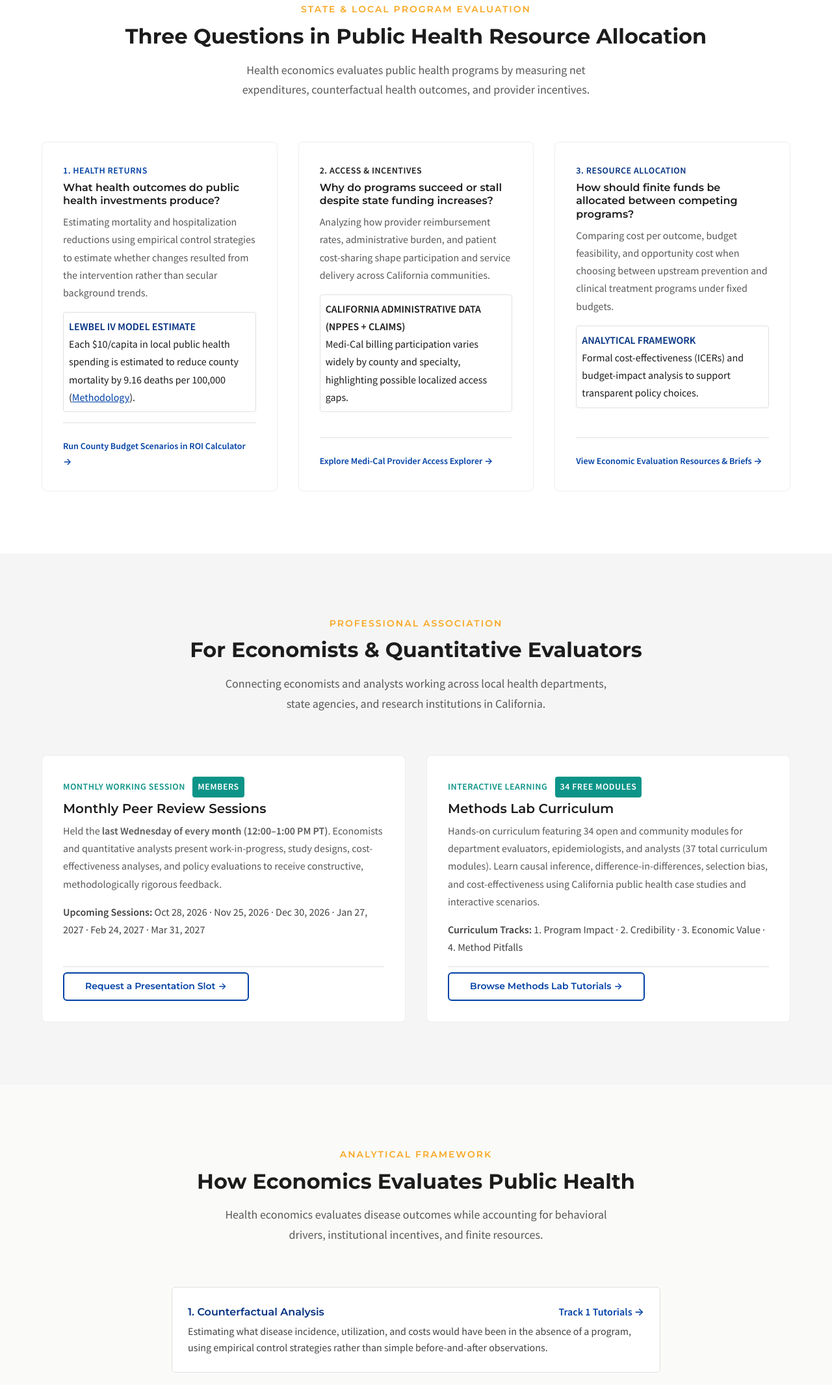
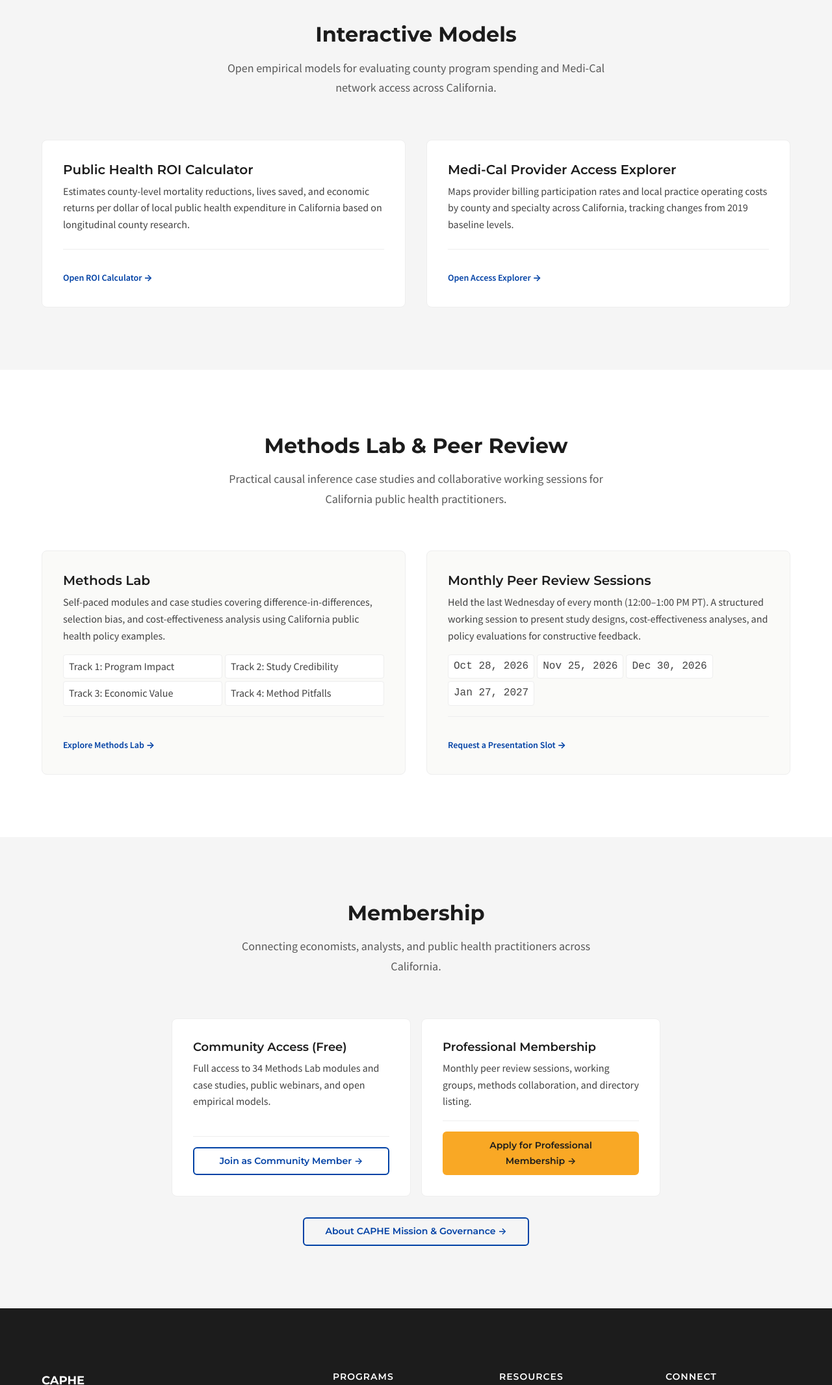
Before and after one commit to dphdame/caphe-website, a website: page public/index.html in a window 1280 px wide. Shown: the part 548-2679 px from the top of the page at 65% size. Drawn offline with Linux system fonts and the light colour scheme.

Commit message:
Streamline homepage architecture to Interactive Models, Methods Lab, and Membership

```diff
--- a/public/index.html
+++ b/public/index.html
@@ -162,217 +162,162 @@
     <div class="container">
       <div class="hero-content hero-content-centered">
         <div class="hero-eyebrow">California Association of Public Health Economists</div>
-        <h1 class="hero-title">Health Economics in California Public Health</h1>
+        <h1 class="hero-title">Health Economics for California Public Health</h1>
         <p class="hero-subtitle">
-          Translating economic evaluation, program costs, and counterfactual health outcomes into state and local public health decisions.
+          Better public health decisions draw on many kinds of evidence. CAPHE brings economists and public health colleagues together to develop methods, share tools, and learn from work across California.
         </p>
         <div style="display: flex; gap: var(--space-md); justify-content: center; flex-wrap: wrap; margin-top: var(--space-lg);">
-          <a href="#policy-evidence" class="btn btn-accent btn-large">Explore Policy Evidence &amp; Tools →</a>
-          <a href="#practitioner-network" class="btn btn-outline-light btn-large">Peer Review &amp; Methods Lab →</a>
+          <a href="#interactive-models" class="btn btn-accent btn-large">Explore Interactive Models →</a>
+          <a href="#membership" class="btn btn-outline-light btn-large">Join the CAPHE Community →</a>
         </div>
       </div>
     </div>
   </section>
 
-  <!-- Section 1: Public Health Economics in Practice -->
-  <section class="section" id="policy-evidence">
+  <!-- Section 1: Interactive Models -->
+  <section class="section section-alt" id="interactive-models">
     <div class="container">
       <div class="section-header text-center">
-        <div class="section-eyebrow">State &amp; Local Program Evaluation</div>
-        <h2 class="section-title">Three Questions in Public Health Resource Allocation</h2>
+        <h2 class="section-title">Interactive Models</h2>
         <p class="section-subtitle">
-          Health economics evaluates public health programs by measuring net expenditures, counterfactual health outcomes, and provider incentives.
+          Open empirical models for evaluating county program spending and Medi-Cal network access across California.
         </p>
       </div>
 
-      <div class="cards-grid cards-grid-3">
-        <!-- Question 1: Health Returns -->
+      <div class="cards-grid cards-grid-2">
+        <!-- Model 1: ROI Calculator -->
         <div class="card" style="display: flex; flex-direction: column; justify-content: space-between;">
           <div>
-            <div class="event-type" style="color: var(--color-primary); font-weight: 600;">1. Health Returns</div>
-            <h3 class="card-title" style="margin-top: var(--space-xs); font-size: var(--font-size-md);">
-              What health outcomes do public health investments produce?
+            <h3 class="card-title" style="margin-top: 0; font-size: var(--font-size-xl);">
+              Public Health ROI Calculator
             </h3>
-            <p class="card-text">
-              Estimating mortality and hospitalization reductions using empirical control strategies to estimate whether changes resulted from the intervention rather than secular background trends.
+            <p class="card-text" style="color: var(--color-text-secondary); margin-bottom: var(--space-lg); line-height: 1.6;">
+              Estimates county-level mortality reductions, lives saved, and economic returns per dollar of local public health expenditure in California based on longitudinal county research.
             </p>
-            <div style="background: var(--color-warm); border: 1px solid var(--color-border); border-radius: var(--radius-sm); padding: var(--space-sm); margin: var(--space-md) 0;">
-              <strong style="font-size: var(--font-size-xs); color: var(--color-primary-dark); display: block; text-transform: uppercase;">Lewbel IV Model Estimate</strong>
-              <span style="font-size: var(--font-size-xs); color: var(--color-text);">Each $10/capita in local public health spending is estimated to reduce county mortality by 9.16 deaths per 100,000 (<a href="/tools/lha-calculator/methodology" style="color: var(--color-primary); text-decoration: underline;">Methodology</a>).</span>
-            </div>
           </div>
-          <div style="padding-top: var(--space-sm); border-top: 1px solid var(--color-border);">
-            <a href="/tools/lha-calculator" class="card-link font-semibold">Run County Budget Scenarios in ROI Calculator →</a>
+          <div style="padding-top: var(--space-md); border-top: 1px solid var(--color-border-light);">
+            <a href="/tools/lha-calculator" class="card-link font-semibold" style="color: var(--color-primary); font-weight: 700;">Open ROI Calculator →</a>
           </div>
         </div>
 
-        <!-- Question 2: Provider Participation & Access -->
+        <!-- Model 2: Access Explorer -->
         <div class="card" style="display: flex; flex-direction: column; justify-content: space-between;">
           <div>
-            <div class="event-type" style="color: var(--color-secondary); font-weight: 600;">2. Access &amp; Incentives</div>
-            <h3 class="card-title" style="margin-top: var(--space-xs); font-size: var(--font-size-md);">
-              Why do programs succeed or stall despite state funding increases?
+            <h3 class="card-title" style="margin-top: 0; font-size: var(--font-size-xl);">
+              Medi-Cal Provider Access Explorer
             </h3>
-            <p class="card-text">
-              Analyzing how provider reimbursement rates, administrative burden, and patient cost-sharing shape participation and service delivery across California communities.
+            <p class="card-text" style="color: var(--color-text-secondary); margin-bottom: var(--space-lg); line-height: 1.6;">
+              Maps provider billing participation rates and local practice operating costs by county and specialty across California, tracking changes from 2019 baseline levels.
             </p>
-            <div style="background: var(--color-warm); border: 1px solid var(--color-border); border-radius: var(--radius-sm); padding: var(--space-sm); margin: var(--space-md) 0;">
-              <strong style="font-size: var(--font-size-xs); color: var(--color-secondary); display: block; text-transform: uppercase;">California Administrative Data (NPPES + Claims)</strong>
-              <span style="font-size: var(--font-size-xs); color: var(--color-text);">Medi-Cal billing participation varies widely by county and specialty, highlighting possible localized access gaps.</span>
-            </div>
           </div>
-          <div style="padding-top: var(--space-sm); border-top: 1px solid var(--color-border);">
-            <a href="/tools/access-explorer" class="card-link font-semibold">Explore Medi-Cal Provider Access Explorer →</a>
-          </div>
-        </div>
-
-        <!-- Question 3: Trade-Offs & Allocation -->
-        <div class="card" style="display: flex; flex-direction: column; justify-content: space-between;">
-          <div>
-            <div class="event-type" style="color: var(--color-primary-dark); font-weight: 600;">3. Resource Allocation</div>
-            <h3 class="card-title" style="margin-top: var(--space-xs); font-size: var(--font-size-md);">
-              How should finite funds be allocated between competing programs?
-            </h3>
-            <p class="card-text">
-              Comparing cost per outcome, budget feasibility, and opportunity cost when choosing between upstream prevention and clinical treatment programs under fixed budgets.
-            </p>
-            <div style="background: var(--color-warm); border: 1px solid var(--color-border); border-radius: var(--radius-sm); padding: var(--space-sm); margin: var(--space-md) 0;">
-              <strong style="font-size: var(--font-size-xs); color: var(--color-primary-dark); display: block; text-transform: uppercase;">Analytical Framework</strong>
-              <span style="font-size: var(--font-size-xs); color: var(--color-text);">Formal cost-effectiveness (ICERs) and budget-impact analysis to support transparent policy choices.</span>
-            </div>
-          </div>
-          <div style="padding-top: var(--space-sm); border-top: 1px solid var(--color-border);">
-            <a href="/resources" class="card-link font-semibold">View Economic Evaluation Resources &amp; Briefs →</a>
+          <div style="padding-top: var(--space-md); border-top: 1px solid var(--color-border-light);">
+            <a href="/tools/access-explorer" class="card-link font-semibold" style="color: var(--color-primary); font-weight: 700;">Open Access Explorer →</a>
           </div>
         </div>
       </div>
     </div>
   </section>
 
-  <!-- Section 2: Professional Association & Working Groups -->
-  <section class="section section-alt" id="practitioner-network">
+  <!-- Section 2: Methods Lab & Peer Review -->
+  <section class="section" id="methods-and-community">
     <div class="container">
-      <div class="section-header">
-        <div class="section-eyebrow">Professional Association</div>
-        <h2 class="section-title">For Economists &amp; Quantitative Evaluators</h2>
+      <div class="section-header text-center">
+        <h2 class="section-title">Methods Lab &amp; Peer Review</h2>
         <p class="section-subtitle">
-          Connecting economists and analysts working across local health departments, state agencies, and research institutions in California.
+          Practical causal inference case studies and collaborative working sessions for California public health practitioners.
         </p>
       </div>
 
       <div class="cards-grid cards-grid-2">
-        <!-- Peer Review Card -->
-        <div class="card" style="display: flex; flex-direction: column; justify-content: space-between;">
+        <!-- Methods Lab Card -->
+        <div class="card" style="display: flex; flex-direction: column; justify-content: space-between; background: var(--color-bg-warm);">
           <div>
-            <div class="event-type">Monthly Working Session <span class="event-badge event-badge-free">Members</span></div>
-            <h3 class="card-title" style="margin-top: var(--space-xs);">Monthly Peer Review Sessions</h3>
-            <p class="card-text">
-              Held the <strong>last Wednesday of every month (12:00–1:00 PM PT)</strong>. Economists and quantitative analysts present work-in-progress, study designs, cost-effectiveness analyses, and policy evaluations to receive constructive, methodologically rigorous feedback.
+            <h3 class="card-title" style="margin-top: 0; font-size: var(--font-size-xl);">
+              Methods Lab
+            </h3>
+            <p class="card-text" style="color: var(--color-text-secondary); margin-bottom: var(--space-md); line-height: 1.6;">
+              Self-paced modules and case studies covering difference-in-differences, selection bias, and cost-effectiveness analysis using California public health policy examples.
             </p>
-            <div style="margin: var(--space-md) 0; font-size: var(--font-size-xs); color: var(--color-text-secondary);">
-              <strong>Upcoming Sessions:</strong> Oct 28, 2026 &middot; Nov 25, 2026 &middot; Dec 30, 2026 &middot; Jan 27, 2027 &middot; Feb 24, 2027 &middot; Mar 31, 2027
+            <div style="display: grid; grid-template-columns: 1fr 1fr; gap: var(--space-xs); margin-bottom: var(--space-md); font-size: var(--font-size-xs); color: var(--color-text-secondary);">
+              <div style="background: white; padding: var(--space-xs) var(--space-sm); border-radius: var(--radius-sm); border: 1px solid var(--color-border-light);">Track 1: Program Impact</div>
+              <div style="background: white; padding: var(--space-xs) var(--space-sm); border-radius: var(--radius-sm); border: 1px solid var(--color-border-light);">Track 2: Study Credibility</div>
+              <div style="background: white; padding: var(--space-xs) var(--space-sm); border-radius: var(--radius-sm); border: 1px solid var(--color-border-light);">Track 3: Economic Value</div>
+              <div style="background: white; padding: var(--space-xs) var(--space-sm); border-radius: var(--radius-sm); border: 1px solid var(--color-border-light);">Track 4: Method Pitfalls</div>
             </div>
           </div>
-          <div style="padding-top: var(--space-sm); border-top: 1px solid var(--color-border);">
-            <a href="/peer-review" class="btn btn-outline-dark">Request a Presentation Slot →</a>
+          <div style="padding-top: var(--space-md); border-top: 1px solid var(--color-border-light);">
+            <a href="/methods-lab" class="card-link font-semibold" style="color: var(--color-primary); font-weight: 700;">Explore Methods Lab →</a>
           </div>
         </div>
 
-        <!-- Methods Lab Card -->
-        <div class="card" style="display: flex; flex-direction: column; justify-content: space-between;">
+        <!-- Peer Review Card -->
+        <div class="card" style="display: flex; flex-direction: column; justify-content: space-between; background: var(--color-bg-warm);">
           <div>
-            <div class="event-type">Interactive Learning <span class="event-badge event-badge-free">34 Free Modules</span></div>
-            <h3 class="card-title" style="margin-top: var(--space-xs);">Methods Lab Curriculum</h3>
-            <p class="card-text">
-              Hands-on curriculum featuring 34 open and community modules for department evaluators, epidemiologists, and analysts (37 total curriculum modules). Learn causal inference, difference-in-differences, selection bias, and cost-effectiveness using California public health case studies and interactive scenarios.
+            <h3 class="card-title" style="margin-top: 0; font-size: var(--font-size-xl);">
+              Monthly Peer Review Sessions
+            </h3>
+            <p class="card-text" style="color: var(--color-text-secondary); margin-bottom: var(--space-md); line-height: 1.6;">
+              Held the last Wednesday of every month (12:00–1:00 PM PT). A structured working session to present study designs, cost-effectiveness analyses, and policy evaluations for constructive feedback.
             </p>
-            <div style="margin: var(--space-md) 0; font-size: var(--font-size-xs); color: var(--color-text-secondary);">
-              <strong>Curriculum Tracks:</strong> 1. Program Impact &middot; 2. Credibility &middot; 3. Economic Value &middot; 4. Method Pitfalls
+            <div style="display: flex; flex-wrap: wrap; gap: var(--space-xs); margin-bottom: var(--space-md); font-size: var(--font-size-xs); font-family: monospace; color: var(--color-text-secondary);">
+              <span style="background: white; padding: var(--space-xs) var(--space-sm); border-radius: var(--radius-sm); border: 1px solid var(--color-border-light);">Oct 28, 2026</span>
+              <span style="background: white; padding: var(--space-xs) var(--space-sm); border-radius: var(--radius-sm); border: 1px solid var(--color-border-light);">Nov 25, 2026</span>
+              <span style="background: white; padding: var(--space-xs) var(--space-sm); border-radius: var(--radius-sm); border: 1px solid var(--color-border-light);">Dec 30, 2026</span>
+              <span style="background: white; padding: var(--space-xs) var(--space-sm); border-radius: var(--radius-sm); border: 1px solid var(--color-border-light);">Jan 27, 2027</span>
             </div>
           </div>
-          <div style="padding-top: var(--space-sm); border-top: 1px solid var(--color-border);">
-            <a href="/methods-lab" class="btn btn-outline-dark">Browse Methods Lab Tutorials →</a>
+          <div style="padding-top: var(--space-md); border-top: 1px solid var(--color-border-light);">
+            <a href="/peer-review" class="card-link font-semibold" style="color: var(--color-primary); font-weight: 700;">Request a Presentation Slot →</a>
           </div>
         </div>
       </div>
     </div>
   </section>
 
-  <!-- Section 3: Analytical Framework Section -->
-  <section class="section section-warm">
-    <div class="container container-narrow">
-      <div class="section-header text-center">
-        <div class="section-eyebrow">Analytical Framework</div>
-        <h2 class="section-title">How Economics Evaluates Public Health</h2>
+  <!-- Section 3: Membership -->
+  <section class="section section-alt" id="membership">
+    <div class="container container-narrow text-center">
+      <div class="section-header">
+        <h2 class="section-title">Membership</h2>
         <p class="section-subtitle">
-          Health economics evaluates disease outcomes while accounting for behavioral drivers, institutional incentives, and finite resources.
+          Connecting economists, analysts, and public health practitioners across California.
         </p>
       </div>
 
-      <div class="framework-grid" style="display: grid; gap: var(--space-lg); margin-top: var(--space-lg);">
-        <div class="framework-item" style="background: white; border: 1px solid var(--color-border); border-radius: var(--radius-md); padding: var(--space-lg);">
-          <div style="display: flex; justify-content: space-between; align-items: baseline; margin-bottom: var(--space-xs);">
-            <h3 style="font-size: var(--font-size-md); margin: 0; color: var(--color-primary-dark);">1. Counterfactual Analysis</h3>
-            <a href="/methods-lab#track-1" style="font-size: var(--font-size-xs); color: var(--color-primary); font-weight: 600;">Track 1 Tutorials →</a>
+      <div style="display: grid; grid-template-columns: repeat(auto-fit, minmax(260px, 1fr)); gap: var(--space-md); margin-bottom: var(--space-xl); text-align: left;">
+        <!-- Community Access -->
+        <div class="card" style="display: flex; flex-direction: column; justify-content: space-between;">
+          <div>
+            <h3 class="card-title" style="margin-top: 0; font-size: var(--font-size-lg);">
+              Community Access (Free)
+            </h3>
+            <p class="card-text" style="color: var(--color-text-secondary); margin-bottom: var(--space-md); line-height: 1.6;">
+              Full access to 34 Methods Lab modules and case studies, public webinars, and open empirical models.
+            </p>
           </div>
-          <p style="margin: 0; color: var(--color-text-secondary); line-height: 1.6;">
-            Estimating what disease incidence, utilization, and costs would have been in the absence of a program, using empirical control strategies rather than simple before-and-after observations.
-          </p>
+          <div style="padding-top: var(--space-md); border-top: 1px solid var(--color-border-light);">
+            <a href="/membership/community" class="btn btn-outline-dark" style="width: 100%; text-align: center;">Join as Community Member →</a>
+          </div>
         </div>
-        <div class="framework-item" style="background: white; border: 1px solid var(--color-border); border-radius: var(--radius-md); padding: var(--space-lg);">
-          <div style="display: flex; justify-content: space-between; align-items: baseline; margin-bottom: var(--space-xs);">
-            <h3 style="font-size: var(--font-size-md); margin: 0; color: var(--color-primary-dark);">2. Incentives &amp; Behavioral Drivers</h3>
-            <a href="/methods-lab#track-2" style="font-size: var(--font-size-xs); color: var(--color-primary); font-weight: 600;">Track 2 Tutorials →</a>
+
+        <!-- Professional Membership -->
+        <div class="card" style="display: flex; flex-direction: column; justify-content: space-between;">
+          <div>
+            <h3 class="card-title" style="margin-top: 0; font-size: var(--font-size-lg);">
+              Professional Membership
+            </h3>
+            <p class="card-text" style="color: var(--color-text-secondary); margin-bottom: var(--space-md); line-height: 1.6;">
+              Monthly peer review sessions, working groups, methods collaboration, and directory listing.
+            </p>
           </div>
-          <p style="margin: 0; color: var(--color-text-secondary); line-height: 1.6;">
-            Analyzing how provider reimbursement, patient cost-sharing, and organizational constraints drive program uptake and health outcomes across California communities.
-          </p>
-        </div>
-        <div class="framework-item" style="background: white; border: 1px solid var(--color-border); border-radius: var(--radius-md); padding: var(--space-lg);">
-          <div style="display: flex; justify-content: space-between; align-items: baseline; margin-bottom: var(--space-xs);">
-            <h3 style="font-size: var(--font-size-md); margin: 0; color: var(--color-primary-dark);">3. Resource Constraints &amp; Scale</h3>
-            <a href="/methods-lab#track-3" style="font-size: var(--font-size-xs); color: var(--color-primary); font-weight: 600;">Track 3 Tutorials →</a>
+          <div style="padding-top: var(--space-md); border-top: 1px solid var(--color-border-light);">
+            <a href="/membership/professional" class="btn btn-primary" style="width: 100%; text-align: center;">Apply for Professional Membership →</a>
           </div>
-          <p style="margin: 0; color: var(--color-text-secondary); line-height: 1.6;">
-            Evaluating fixed versus variable costs, workforce capacity, and budget impact when scaling pilot interventions to jurisdiction-wide or statewide programs.
-          </p>
-        </div>
-      </div>
-    </div>
-  </section>
-
-  <!-- Section 4: Mission & Membership Gateways -->
-  <section class="section" id="mission">
-    <div class="container container-narrow text-center">
-      <div class="section-eyebrow">About CAPHE</div>
-      <h2 class="section-title">Supporting Economic Analysis in California Public Health</h2>
-      <p style="font-size: var(--font-size-lg); line-height: 1.8; color: var(--color-text-secondary);">
-        CAPHE is a professional association for economists, evaluators, and analysts working in California public health.
-        Through monthly peer review, interactive methods labs, and working groups, we support practical economic analysis
-        across state agencies and local health departments.
-      </p>
-
-      <div style="display: grid; grid-template-columns: repeat(auto-fit, minmax(260px, 1fr)); gap: var(--space-md); margin: var(--space-xl) 0; text-align: left;">
-        <div style="background: var(--color-surface); border: 1px solid var(--color-border); border-radius: var(--radius-md); padding: var(--space-lg);">
-          <span style="font-size: var(--font-size-xs); font-weight: 700; color: #2e7d32; text-transform: uppercase;">Community Member</span>
-          <h3 style="font-size: var(--font-size-md); margin: var(--space-xs) 0;">For Public Health Staff</h3>
-          <p style="font-size: var(--font-size-sm); color: var(--color-text-secondary); margin-bottom: var(--space-md);">
-            Free access to 34 open and community Methods Lab modules, public webinar series, and analytical tools.
-          </p>
-          <a href="/membership/community" class="btn btn-outline-dark" style="width: 100%; text-align: center;">Join Free as Community Member →</a>
-        </div>
-        <div style="background: var(--color-surface); border: 1px solid var(--color-border); border-radius: var(--radius-md); padding: var(--space-lg);">
-          <span style="font-size: var(--font-size-xs); font-weight: 700; color: #7b1fa2; text-transform: uppercase;">Professional Member</span>
-          <h3 style="font-size: var(--font-size-md); margin: var(--space-xs) 0;">For Trained Economists</h3>
-          <p style="font-size: var(--font-size-sm); color: var(--color-text-secondary); margin-bottom: var(--space-md);">
-            Participation in monthly peer review sessions, working groups, and research network.
-          </p>
-          <a href="/membership/professional" class="btn btn-primary" style="width: 100%; text-align: center;">Apply for Professional Membership →</a>
         </div>
       </div>
 
-      <div class="mt-md">
-        <a href="/about" class="btn btn-outline-dark">About CAPHE Governance &amp; Mission →</a>
+      <div>
+        <a href="/about" class="btn btn-outline-dark">About CAPHE Mission &amp; Governance →</a>
       </div>
     </div>
   </section>
```
